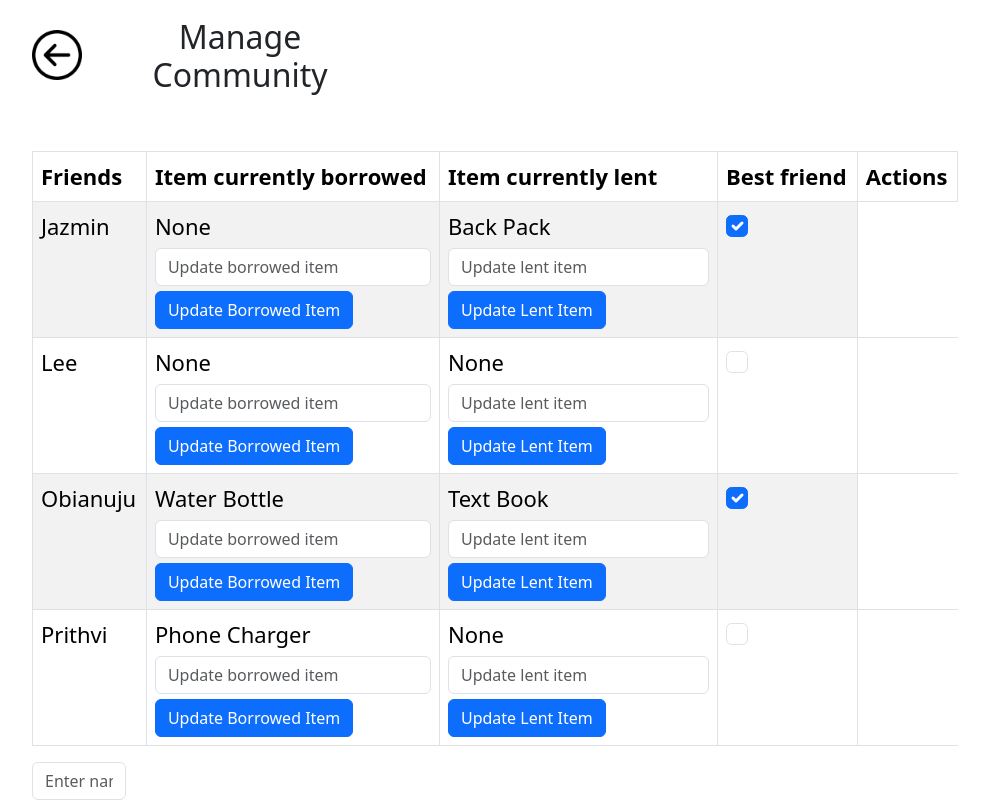
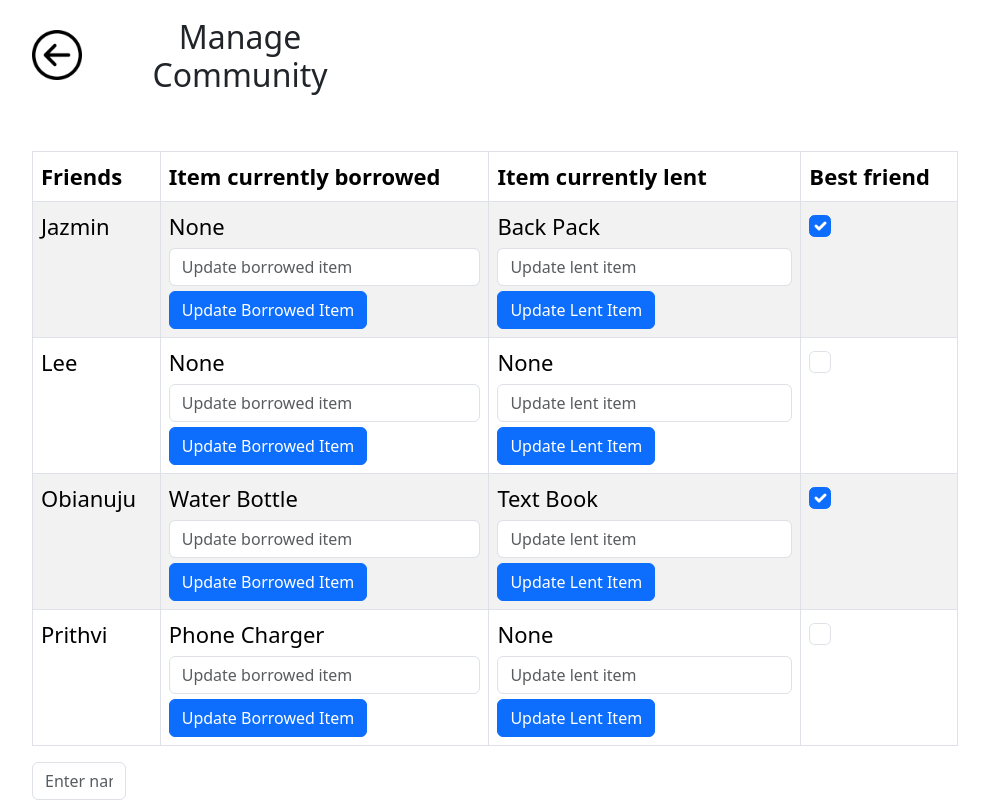
Before and after one commit to simukuka/YourShare-app, a React (Create React App) app in the folder yourshare/: page /community in a window 1280 px wide. Shown: the top 800 px of the page, without its empty margins (50-1039 px from the left). Built offline with nearby package versions, Linux system fonts and the light colour scheme.

Commit message:
Updated table

```diff
--- a/yourshare/src/pages/CommunityPage.js
+++ b/yourshare/src/pages/CommunityPage.js
@@ -85,7 +85,7 @@ export const CommunityPage = (props) => {
                   <th>Item currently borrowed</th>
                   <th>Item currently lent</th>
                   <th>Best friend</th>
-                  <th>Actions</th>
+
                 </tr>
               </thead>
               <tbody>
```
